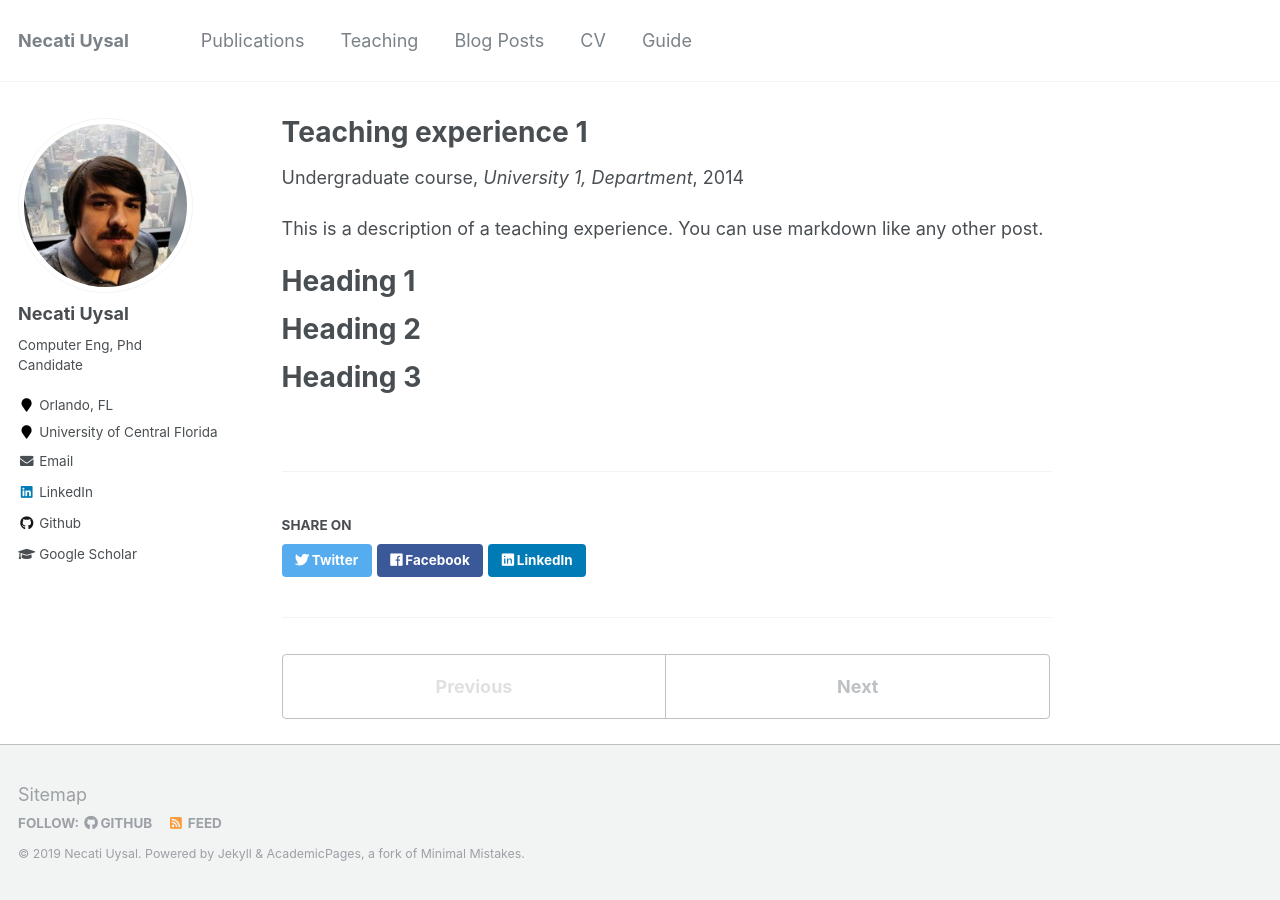
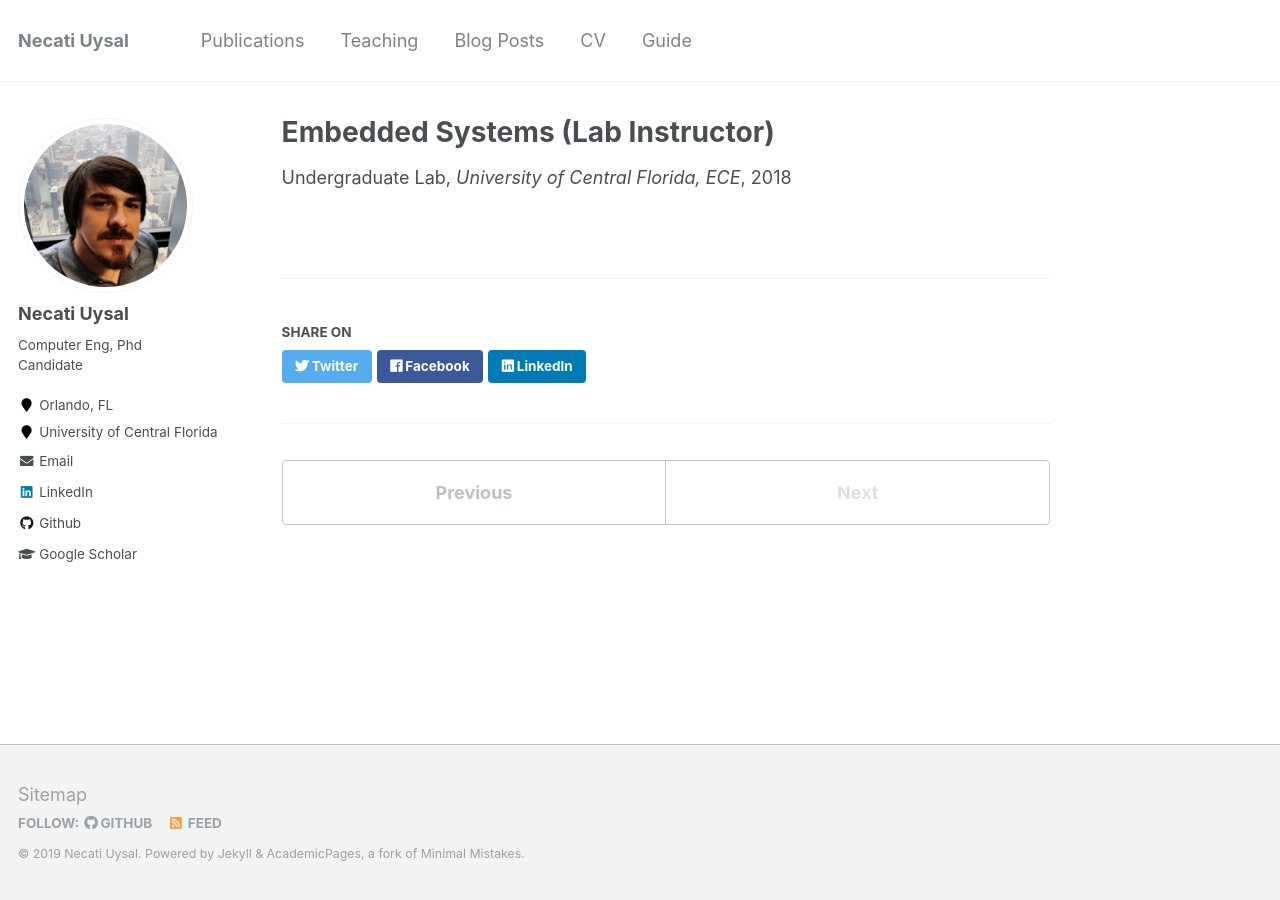
Before and after one commit to MrNjT/mrnjt.github.io, a Jekyll site: the page built from _teaching/2014-spring-teaching-1.md, in a window 1280 px wide. Built offline with Jekyll 4.4.1, drawn with Linux system fonts in a browser that asks for light colours.

Commit message:
Update 2014-spring-teaching-1.md

```diff
--- a/_teaching/2014-spring-teaching-1.md
+++ b/_teaching/2014-spring-teaching-1.md
@@ -1,20 +1,9 @@
 ---
-title: "Teaching experience 1"
+title: "Embedded Systems (Lab Instructor)"
 collection: teaching
-type: "Undergraduate course"
-permalink: /teaching/2014-spring-teaching-1
-venue: "University 1, Department"
-date: 2014-01-01
-location: "City, Country"
+type: "Undergraduate Lab"
+permalink: /teaching/2018-spring-teaching-1
+venue: "University of Central Florida, ECE"
+date: 2018-01-01
+location: "Orlando, Florida"
 ---
-
-This is a description of a teaching experience. You can use markdown like any other post.
-
-Heading 1
-======
-
-Heading 2
-======
-
-Heading 3
-======
```
